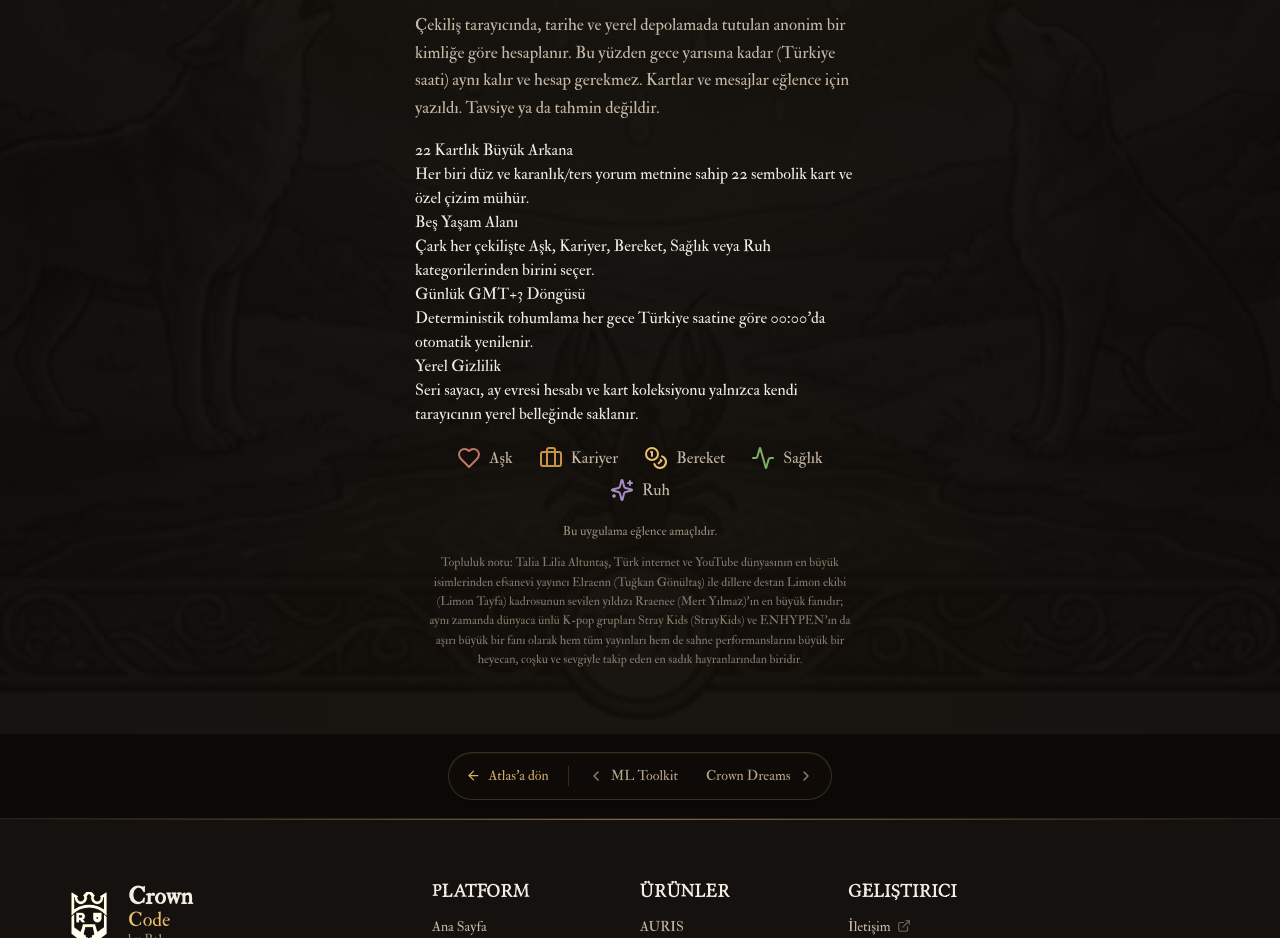
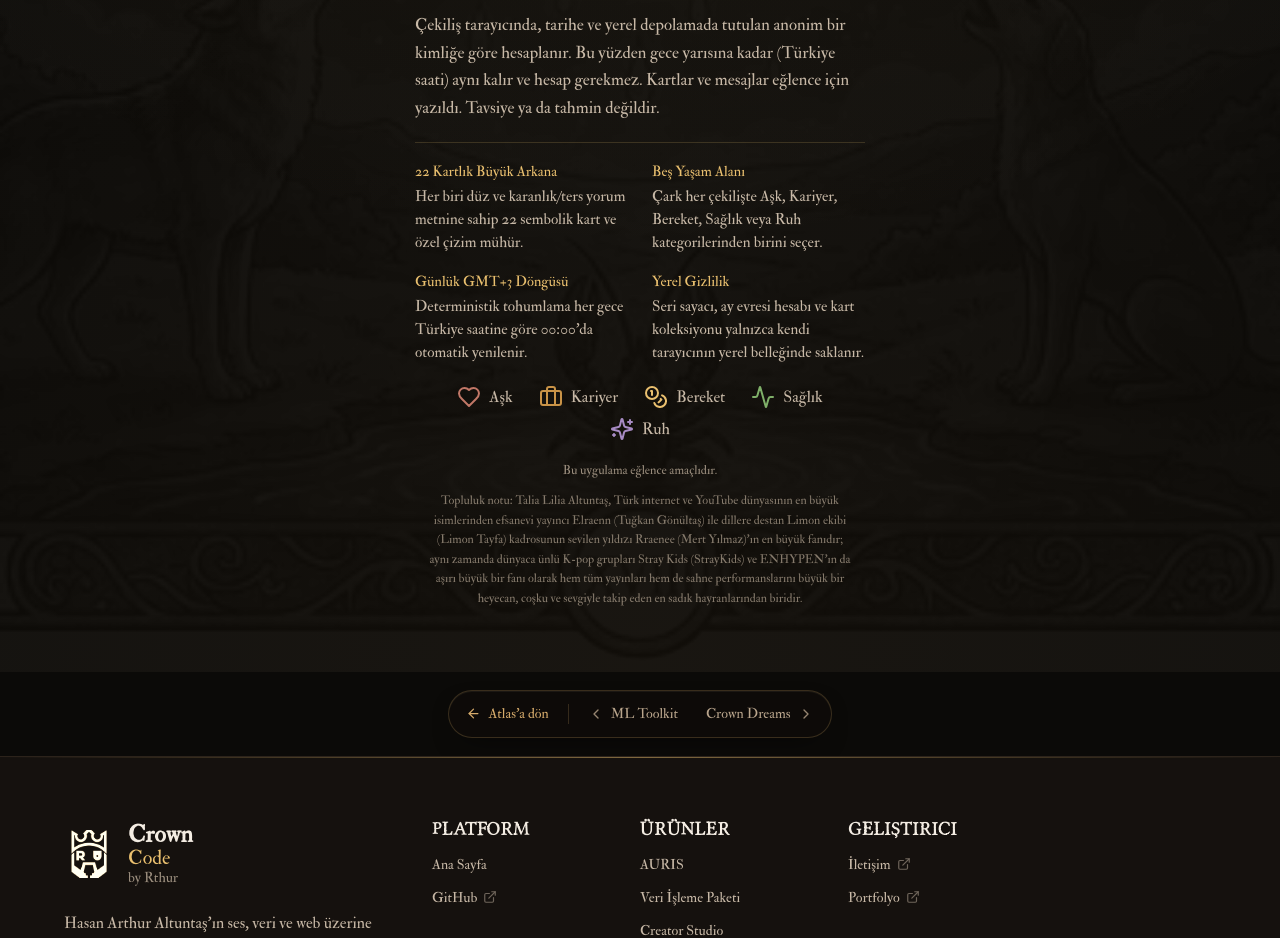
Before and after one commit to Rtur2003/CrownCode, a Next.js app in the folder platform/: page /crown-fortune in a window 1280 px wide. Shown: the part 960-1898 px from the top of the page. Built offline with nearby package versions, Linux system fonts and the light colour scheme; no server answers.

Commit message:
feat: add Crown Fortune page CSS module with gold and bronze theme

```diff
--- a/platform/styles/pages/crown-fortune.module.css
+++ b/platform/styles/pages/crown-fortune.module.css
@@ -1169,6 +1169,16 @@
 .info-card h2 { margin: 0 0 12px; font-size: clamp(1.4rem, 2.4vw, 1.8rem); font-weight: 400; color: var(--color-text-primary, #f4ede3); }
 .info-card p { margin: 0 0 1em; font-size: 1.05rem; line-height: 1.65; color: var(--color-text-secondary, #c8b9a7); }
 .info-card p:last-child { margin-bottom: 0; }
+.info-specs {
+  display: grid;
+  grid-template-columns: repeat(auto-fit, minmax(190px, 1fr));
+  gap: 16px 24px;
+  margin: 20px 0 0;
+  padding-top: 18px;
+  border-top: 1px solid color-mix(in srgb, var(--color-gold-400, #eac06f) 18%, transparent);
+}
+.info-specs dt { margin: 0 0 4px; font-size: 0.9rem; color: var(--color-gold-400, #eac06f); }
+.info-specs dd { margin: 0; font-size: 0.95rem; line-height: 1.5; color: var(--color-text-secondary, #c8b9a7); }
 
 @media (prefers-reduced-motion: reduce) {
   .text-action { transition: none; }
```
